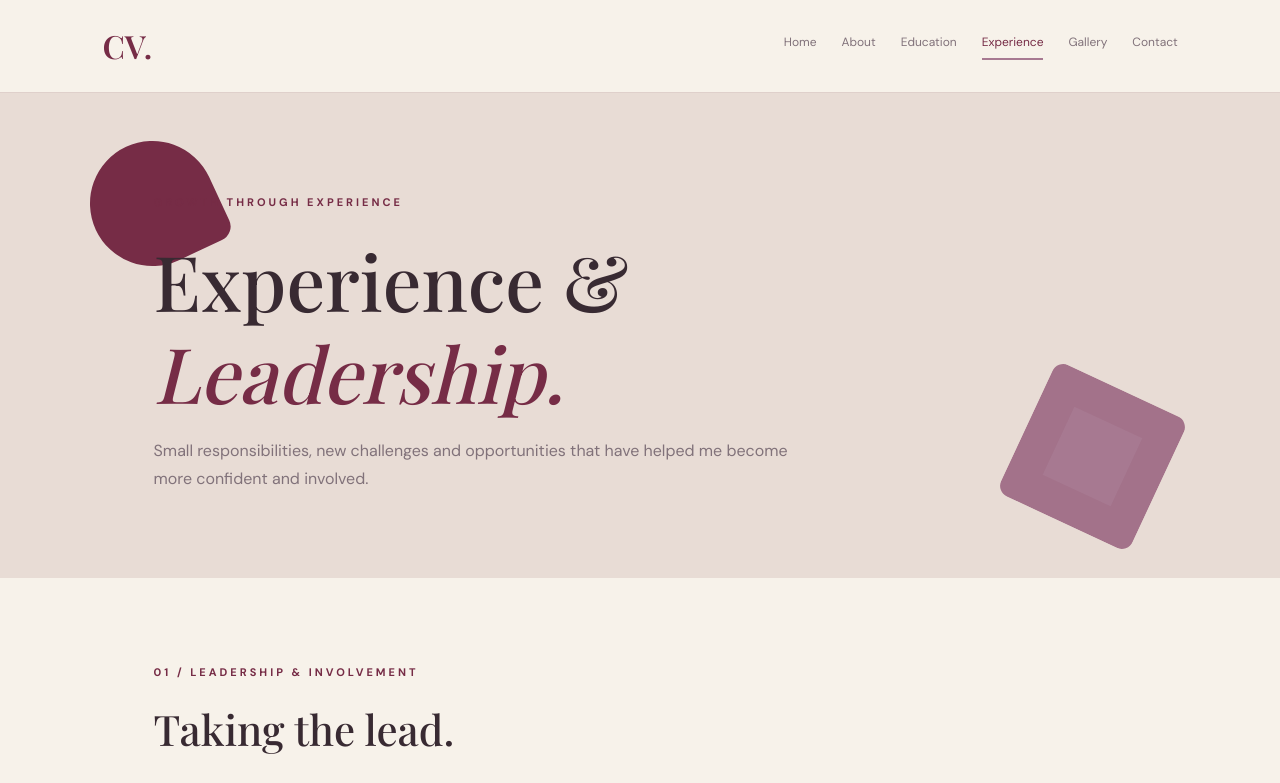
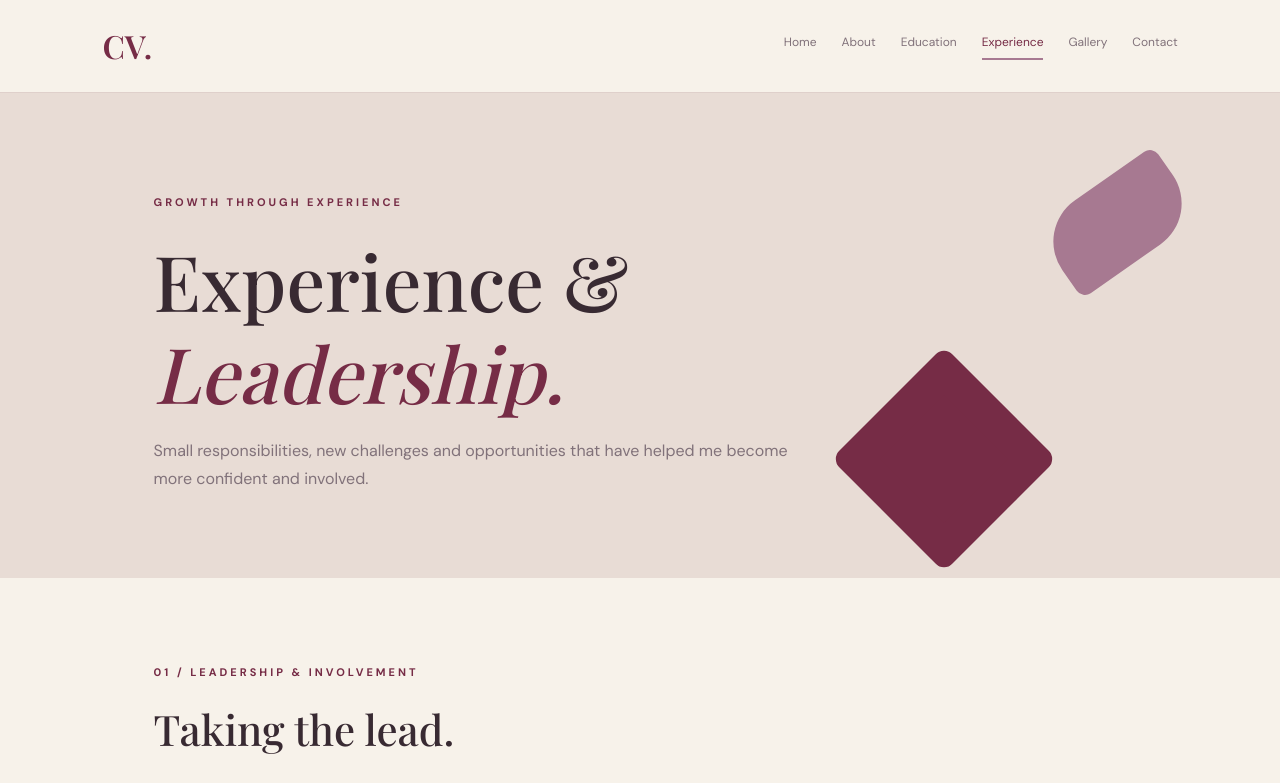
Before and after one commit to chahatvanjani/chahatvanjani.github.io, a plain HTML site: page experience.html in a window 1280 px wide. Shown: the top 783 px of the page. Drawn offline with nearby package versions, Linux system fonts and the light colour scheme; a web font is replaced by a local one.

Commit message:
Refactor experience page styles and card hover effect
Updated styles for the experience page, including header and content card adjustments.

```diff
--- a/style.css
+++ b/style.css
@@ -763,33 +763,47 @@ footer p {
 
 /* EXPERIENCE PAGE - UNIQUE GEOMETRIC DESIGN */
 
+
+/* EXPERIENCE PAGE - DISTINCT DESIGN */
+
 .experience-page .page-header {
-    isolation: isolate;
+    position: relative !important;
+    isolation: isolate !important;
+    overflow: hidden !important;
 }
 
 .experience-page .page-header::before {
-    width: 125px;
-    height: 125px;
-    background: #762C46;
-    left: 7%;
-    right: auto;
-    top: 10%;
-    border-radius: 50% 50% 12% 50%;
-    transform: rotate(-25deg);
-    z-index: 0;
+    content: "" !important;
+    display: block !important;
+    position: absolute !important;
+    width: 145px !important;
+    height: 85px !important;
+    background: #A77991 !important;
+    top: 18% !important;
+    left: auto !important;
+    right: 7% !important;
+    bottom: auto !important;
+    border-radius: 50px 10px 50px 10px !important;
+    transform: rotate(-35deg) !important;
+    opacity: 1 !important;
+    z-index: 0 !important;
 }
 
 .experience-page .page-header::after {
-    width: 75px;
-    height: 75px;
-    background: #A77991;
-    right: 9%;
-    left: auto;
-    bottom: 10%;
-    top: auto;
-    border-radius: 12px;
-    transform: rotate(25deg);
-    z-index: 0;
+    content: "" !important;
+    display: block !important;
+    position: absolute !important;
+    width: 90px !important;
+    height: 90px !important;
+    background: #762C46 !important;
+    top: auto !important;
+    right: 20% !important;
+    bottom: 8% !important;
+    left: auto !important;
+    border-radius: 12px !important;
+    transform: rotate(45deg) !important;
+    opacity: 1 !important;
+    z-index: 0 !important;
 }
 
 .experience-page .page-header > * {
@@ -797,11 +811,14 @@ footer p {
     z-index: 1;
 }
 
+/* EXPERIENCE CARDS */
+
 .experience-page .content-card {
-    border-radius: 8px 22px 8px 22px;
+    border-radius: 8px 24px 8px 24px;
+    border-left: 4px solid #762C46;
+    transition: transform 0.3s ease;
 }
 
 .experience-page .content-card:hover {
-    transform: translateY(-4px);
-    transition: transform 0.3s ease;
+    transform: translateY(-5px);
 }
```
